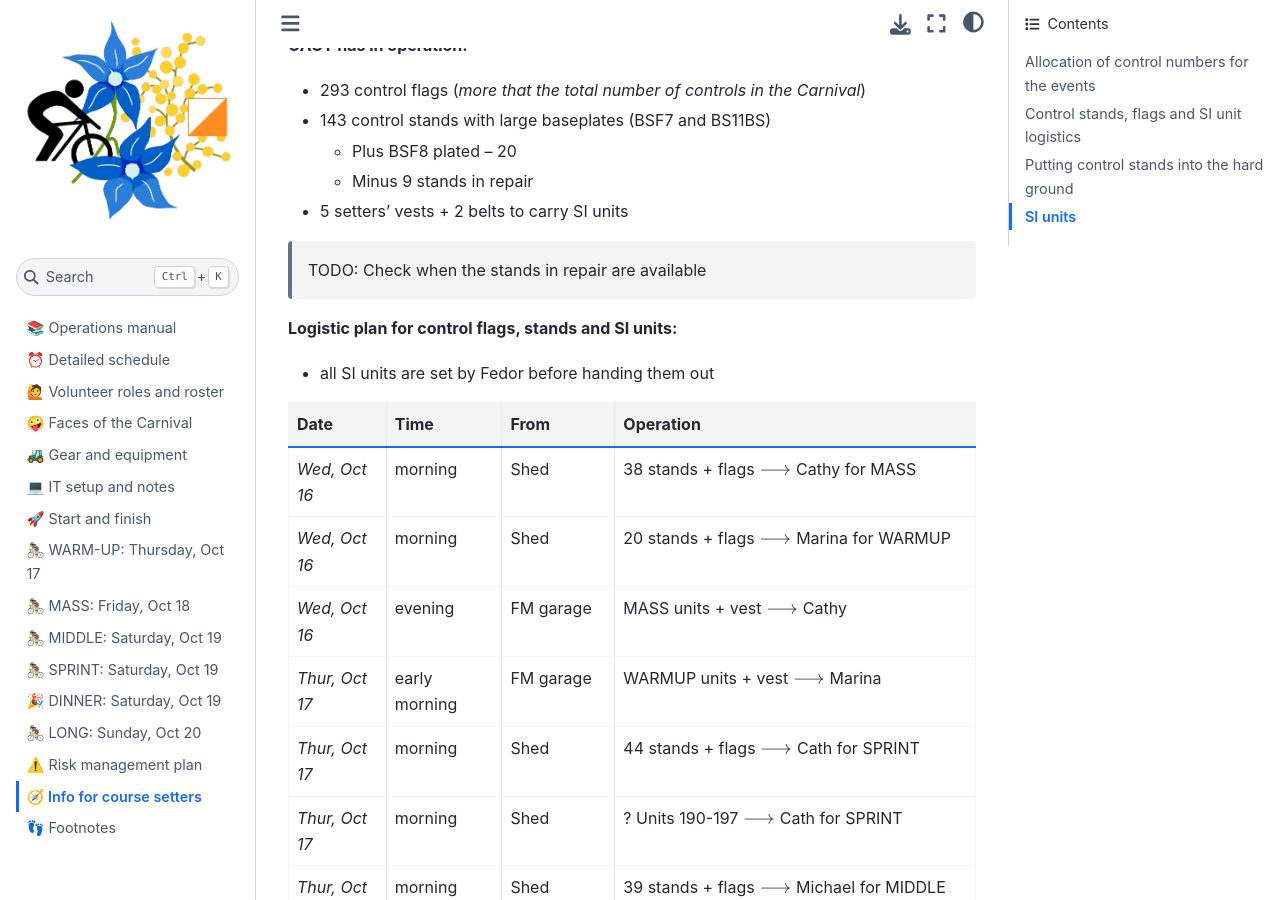
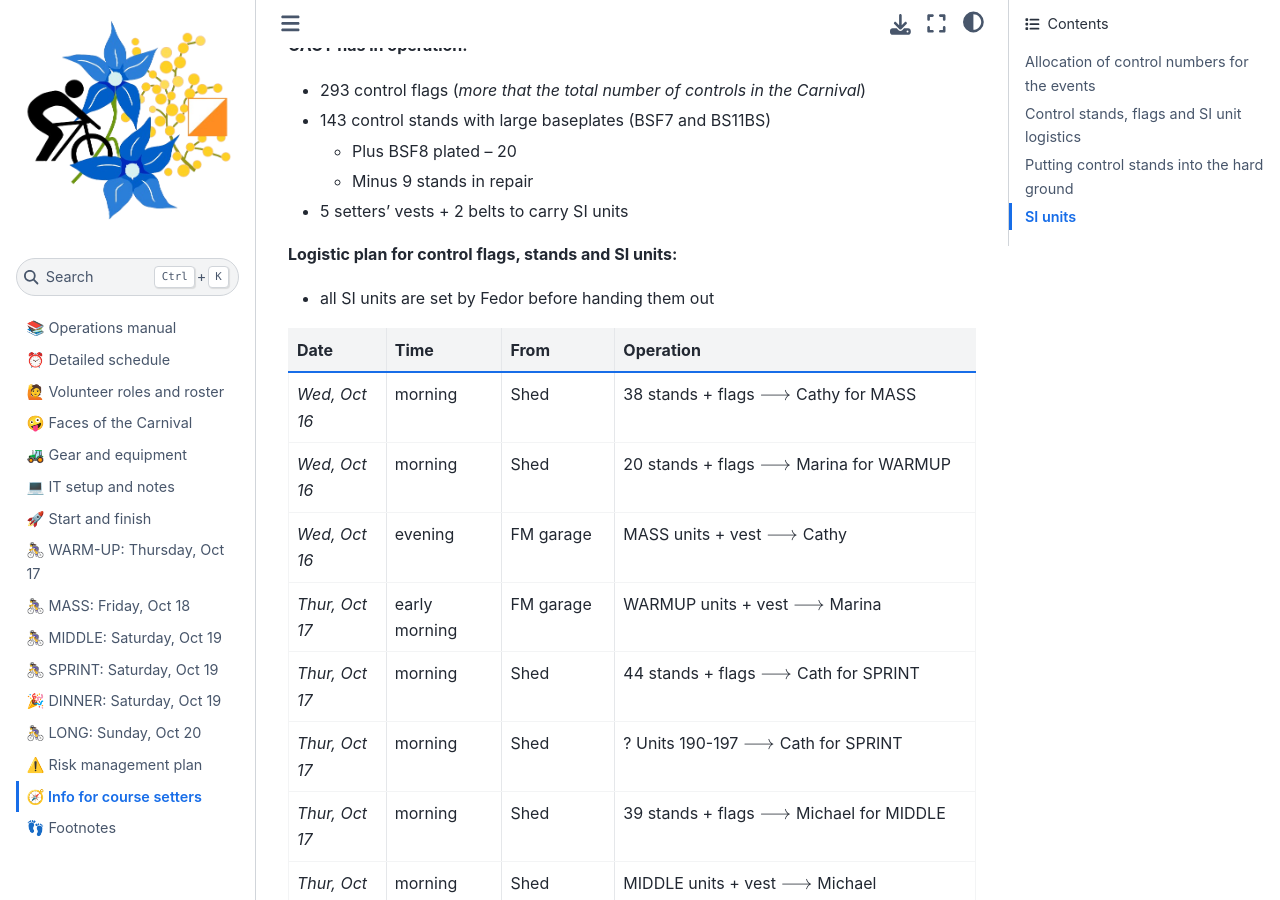
Before and after one commit to fediskhakov/mtbo2024champ, a Jupyter Book: the page built from 09.course_setting.md, in a window 1280 px wide and 900 px high, scrolled down 1145 px. Built offline with Jupyter Book 1.0.4 settings and Sphinx 7.4.7 and the Sphinx Book theme 1.1.4, drawn with Linux system fonts in a browser that asks for light colours.

Commit message:
Course-setters info update

```diff
--- a/09.course_setting.md
+++ b/09.course_setting.md
@@ -35,8 +35,6 @@ All course-setting gear
   * Plus BSF8 plated – 20
   * Minus 9 stands in repair
 - 5 setters' vests + 2 belts to carry SI units
-
-> TODO: Check when the stands in repair are available
 
 **Logistic plan for control flags, stands and SI units:**
 
```
